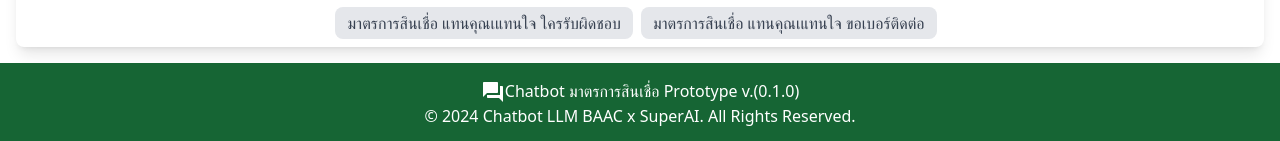
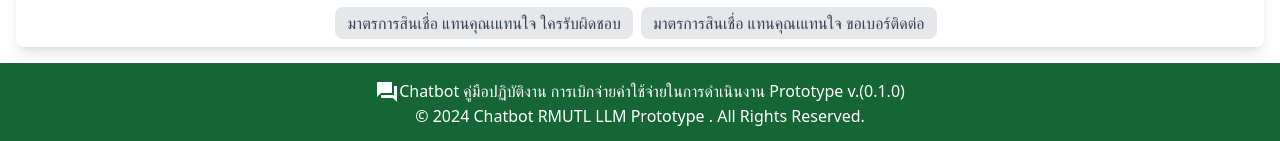
Before and after one commit to JeerasakAnanta/cs_project, a React (Vite) app in the folder chatbot_web/: page / in a window 1280 px wide. Shown: the part 741-882 px from the top of the page. Built offline with nearby package versions, Linux system fonts and the light colour scheme; no server answers.

Commit message:
fix : update foote

```diff
--- a/chatbot_web/src/components/Footer.tsx
+++ b/chatbot_web/src/components/Footer.tsx
@@ -6,10 +6,9 @@ const Footer: React.FC = () => {
   return (
     <footer className="bg-green-800 text-white p-4 text-center ">
       <QuestionAnswerIcon />
-      Chatbot มาตรการสินเชื่อ Prototype v.({import.meta.env.VITE_WEB_GUI})
+      Chatbot คู่มือปฏิบัติงาน การเบิกจ่ายค่าใช้จ่ายในการดำเนินงาน Prototype v.({import.meta.env.VITE_WEB_GUI})
       <p>
-        &copy; {new Date().getFullYear()} Chatbot LLM BAAC x SuperAI. All Rights
-        Reserved.
+        &copy; {new Date().getFullYear()} Chatbot RMUTL LLM Prototype . All Rights Reserved.
       </p>
     </footer>
   );
```
